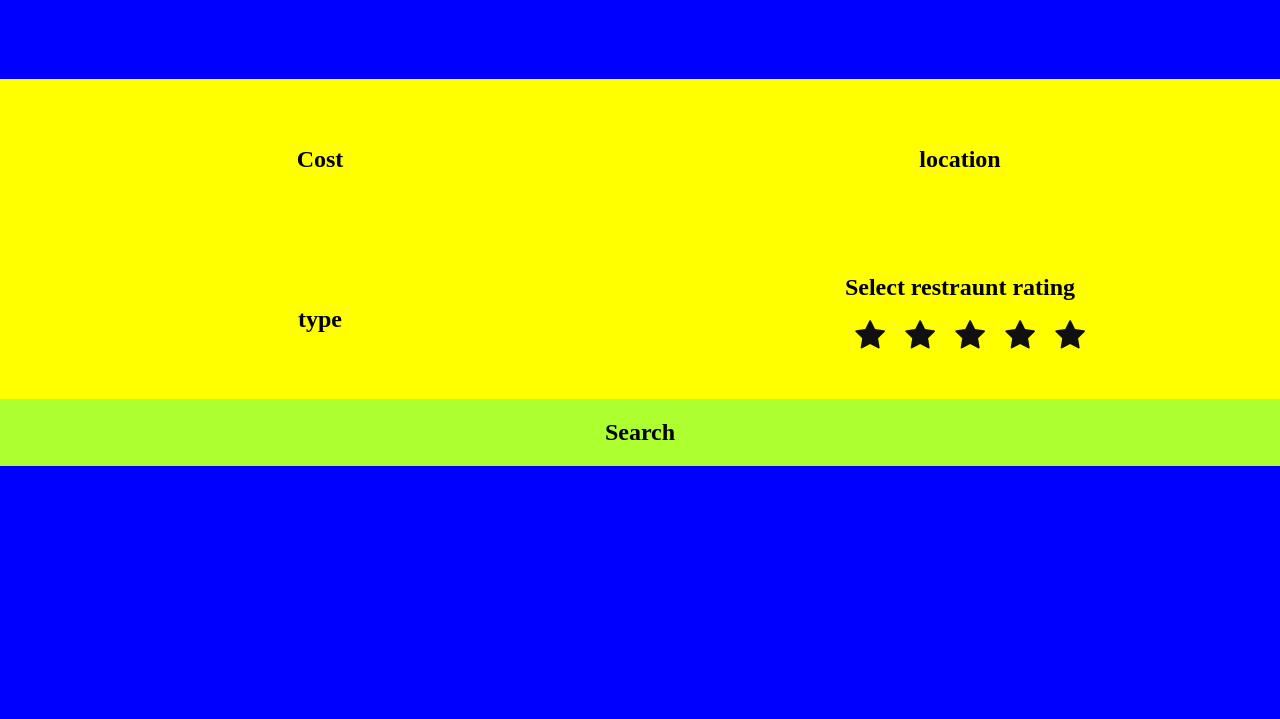
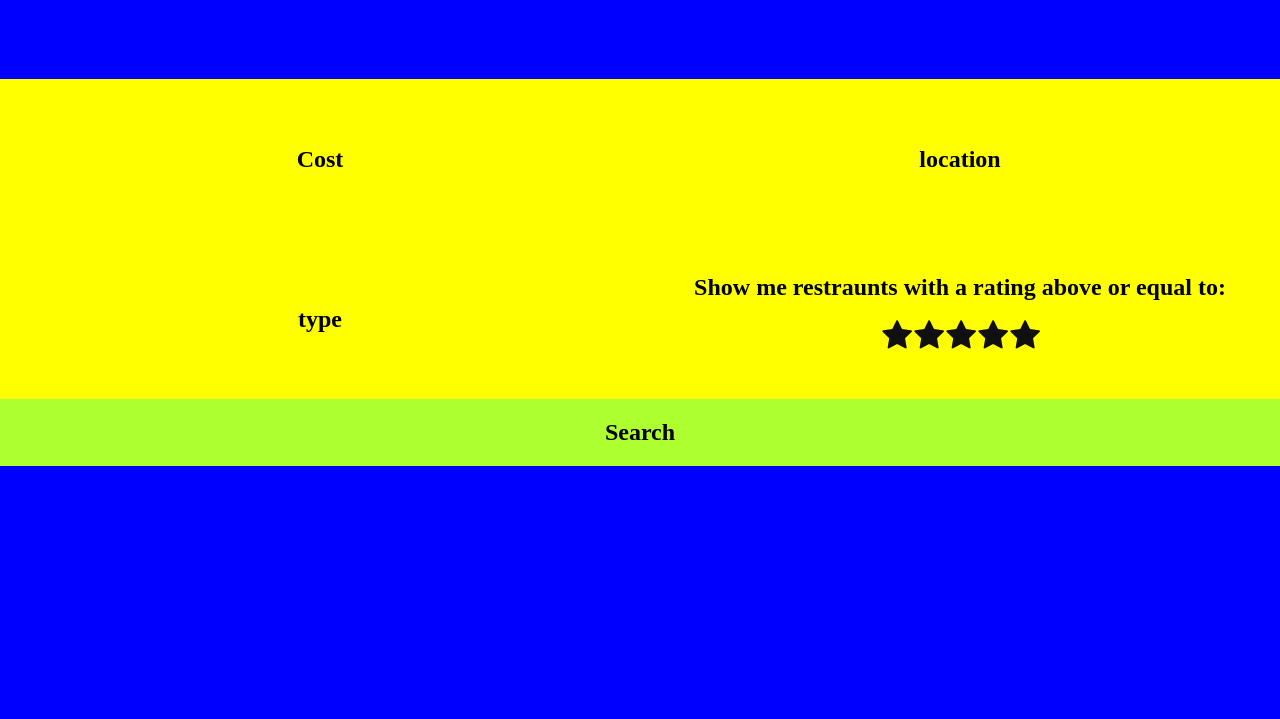
Before and after one commit to JakeA8898/FoodMaps, a PHP site: page / in a window 1280 px wide. Shown: the part 81-800 px from the top of the page. Run offline with PHP 8.4, Linux system fonts and the light colour scheme.

Commit message:
Removed unneeded classes

```diff
--- a/Styles/main.css
+++ b/Styles/main.css
@@ -100,8 +100,9 @@ h2{
 .rating label{
     display: block;
     cursor: pointer;
-    width: 50px;
+    width: 2rem;
     background: yellow;
+
 
 }
 
--- a/index.html
+++ b/index.html
@@ -34,14 +34,14 @@
                 </div>
                 <div class="center option">
                     <div class="description">
-                        <h2>Select restraunt rating</h2>
+                        <h2>Show me restraunts with a rating above or equal to:</h2>
                     </div>
                     <div class="rating">
-                        <input type="radio" name="stars" class="rateBox" id=star1><label for="star1" class="rate"></label>
-                        <input type="radio" name="stars" class="rateBox" id=star2><label for="star2"class="rate"></label>
-                        <input type="radio" name="stars" class="rateBox" id=star3><label for="star3"class="rate"></label>
-                        <input type="radio" name="stars" class="rateBox" id=star4><label for="star4"class="rate"></label>
-                        <input type="radio" name="stars" class="rateBox" id=star5><label for="star5"class="rate"></label>
+                        <input type="radio" name="stars" id=star5><label for="star5"></label>
+                        <input type="radio" name="stars" id=star4><label for="star4"></label>
+                        <input type="radio" name="stars" id=star3><label for="star3"></label>
+                        <input type="radio" name="stars" id=star2><label for="star2"></label>
+                        <input type="radio" name="stars" id=star1><label for="star1"></label>
                     </div>
                 </div>
 
```
